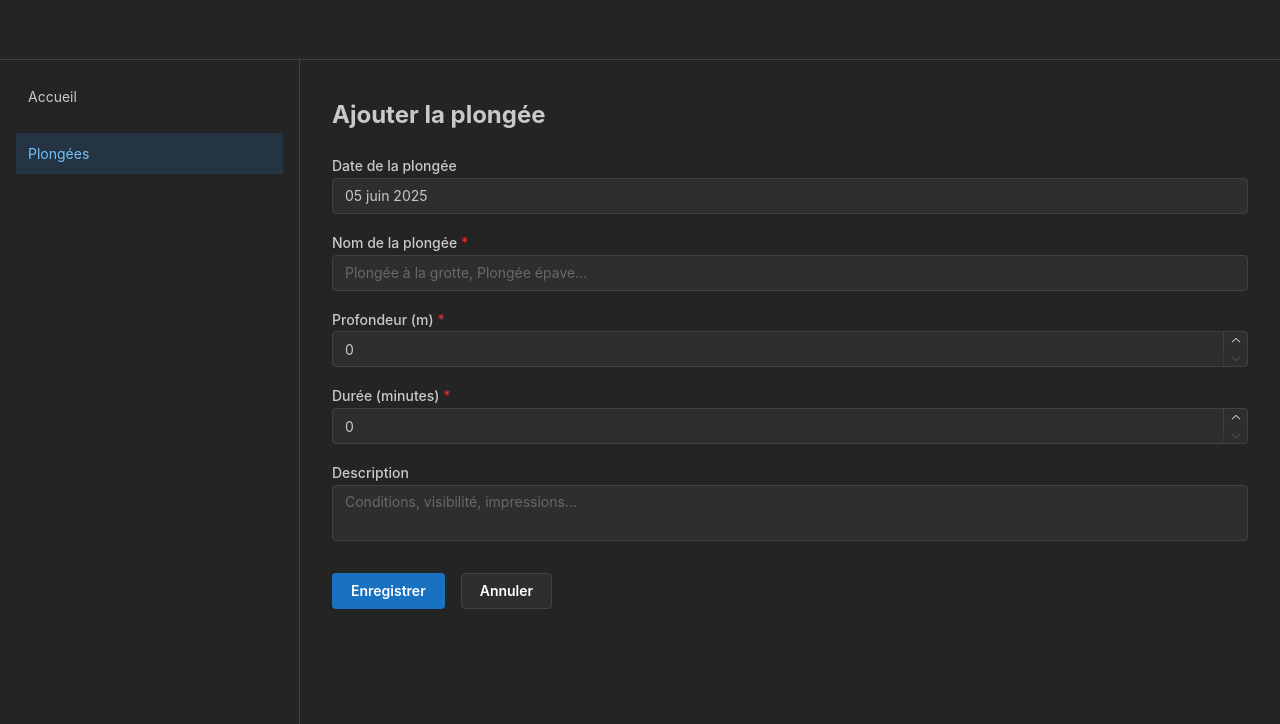
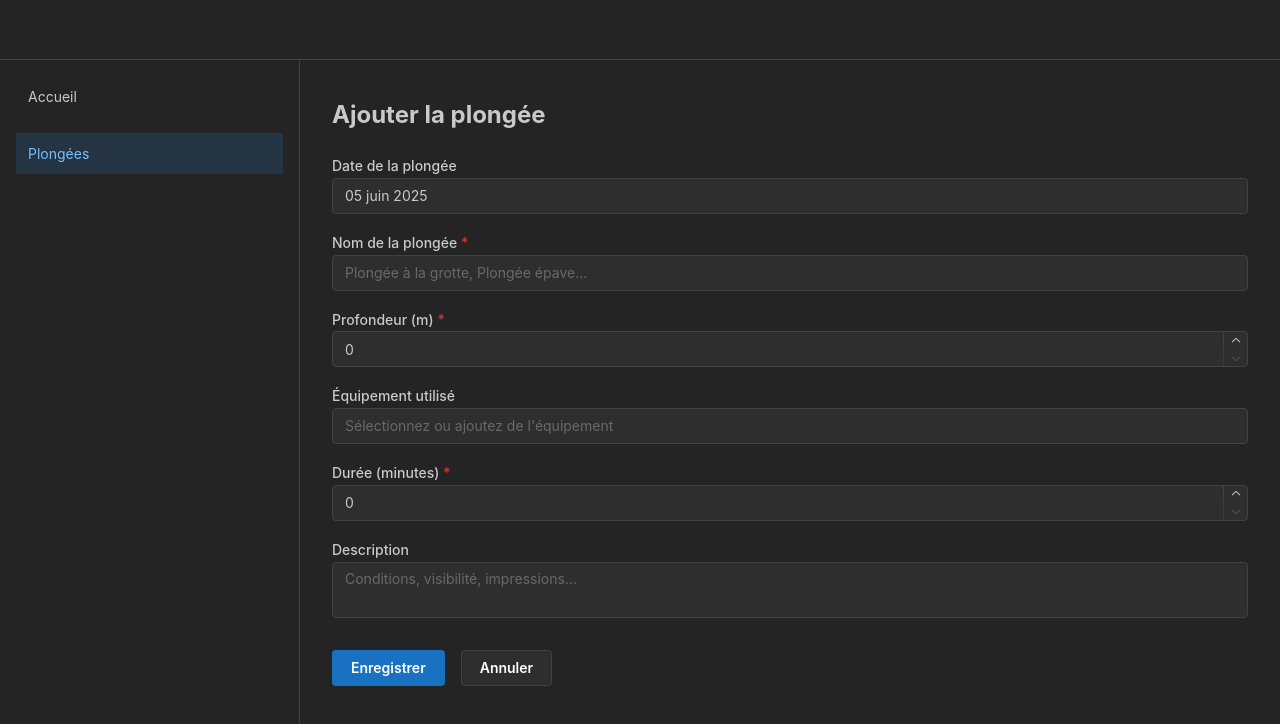
Before and after one commit to adrctr/divehub-ui, a React (Vite) app: page /dives/new in a window 1280 px wide. Shown: the top 724 px of the page. Built offline with nearby package versions, Linux system fonts and the light colour scheme; no server answers.

Commit message:
feat: ajouter la gestion des équipements dans le formulaire de plongée

```diff
--- a/src/components/DiveForm.tsx
+++ b/src/components/DiveForm.tsx
@@ -1,12 +1,19 @@
 import "dayjs/locale/fr";
 import { useForm } from "@mantine/form";
-import { TextInput, NumberInput, Button, Textarea } from "@mantine/core";
+import {
+  TextInput,
+  NumberInput,
+  Button,
+  Textarea,
+  TagsInput,
+} from "@mantine/core";
 import { DatesProvider, DatePickerInput } from "@mantine/dates";
 import type { DiveDto } from "../types/Dive";
 import { useNavigate } from "react-router-dom";
 import { useEffect } from "react";
-
+import { useState } from "react";
 import { useDiveApi } from "../hooks/useDiveApi";
+import { useEquipmentApi } from "../hooks/useEquipmentApi";
 
 interface DiveFormProps {
   submitDive: (dive: DiveDto) => void;
@@ -21,11 +28,14 @@ export function DiveForm(props: DiveFormProps) {
       depth: 0,
       description: "",
       duration: 0,
-
+      equipments: [],
     },
   });
 
   const { dives } = useDiveApi();
+  const { equipments } = useEquipmentApi();
+
+  const [selectedEquipments, setSelectedEquipments] = useState<string[]>([]);
 
   useEffect(() => {
     if (props.diveId) {
@@ -81,6 +91,15 @@ export function DiveForm(props: DiveFormProps) {
         required
       />
 
+      <TagsInput
+        label="Équipement utilisé"
+        placeholder="Sélectionnez ou ajoutez de l'équipement"
+        data={equipments.map((eq) => eq.equipmentName)}
+        value={selectedEquipments}
+        onChange={setSelectedEquipments}
+        mt="md"
+      />
+
       <NumberInput
         label="Durée (minutes)"
         min={1}
--- /dev/null
+++ b/src/hooks/useEquipmentApi.tsx
@@ -0,0 +1,50 @@
+import { useEffect, useState } from 'react';
+import type { Equipment, EquipmentDto } from '../types/Equipment';
+import { addEquipment, deleteEquipment, getEquipments, updateEquipment } from '../services/equipmentApi';
+
+export function useEquipmentApi() {
+  const [equipments, setEquipments] = useState<Equipment[]>([]);
+  const [loading, setLoading] = useState(true);
+  const [error, setError] = useState<string | null>(null);
+
+  const fetchEquipments = async () => {
+    setLoading(true);
+    try {
+      const data = await getEquipments();
+      setEquipments(data);
+    } catch {
+      setError('Erreur de chargement des équipements de plongées');
+    } finally {
+      setLoading(false);
+    }
+  };
+
+  const addNewEquipment = async (Equipment: EquipmentDto) => {
+    const newEquipment = await addEquipment(Equipment);
+    setEquipments((prev) => [...prev, newEquipment]);
+  };
+
+  const updateExistingEquipment = async (Equipment: Equipment) => {
+    if (!Equipment.equipmentId) return;
+    try {
+      // Assuming updateEquipment is imported from services/EquipmentApi
+      await updateEquipment(Equipment);
+      setEquipments((prev) =>
+        prev.map((d) => (d.equipmentId === Equipment.equipmentId ? Equipment : d))
+      );
+    } catch {
+      setError('Erreur lors de la mise à jour de la plongée');
+    }
+  };
+
+  const removeEquipment = async (id: number) => {
+    await deleteEquipment(id);
+    setEquipments((prev) => prev.filter((d) => d.equipmentId !== id));
+  };
+
+  useEffect(() => {
+    fetchEquipments();
+  }, []);
+
+  return { equipments, loading, error, addNewEquipment, removeEquipment, updateExistingEquipment };
+}
--- /dev/null
+++ b/src/services/equipmentApi.tsx
@@ -0,0 +1,22 @@
+import axios from 'axios';
+import type { Equipment,EquipmentDto } from '../types/Equipment';
+
+const API_URL = 'https://localhost:7186/api/Equipment'; //TODO: Add rthe ENDPOIN URL TO .ENV
+
+export async function getEquipments(): Promise<Equipment[]> {
+  const response = await axios.get<Equipment[]>(API_URL+ '/All');
+  return response.data;
+}
+
+export async function addEquipment(Equipment: EquipmentDto): Promise<Equipment> {
+    const response = await axios.post<Equipment>(API_URL, Equipment);
+    return response.data;
+}
+
+export async function updateEquipment(Equipment: Equipment): Promise<void> {
+    await axios.put(`${API_URL}`, Equipment);
+}
+
+export async function deleteEquipment(id: number): Promise<void> {
+  await axios.delete(`${API_URL}/${id}`);
+}
```
